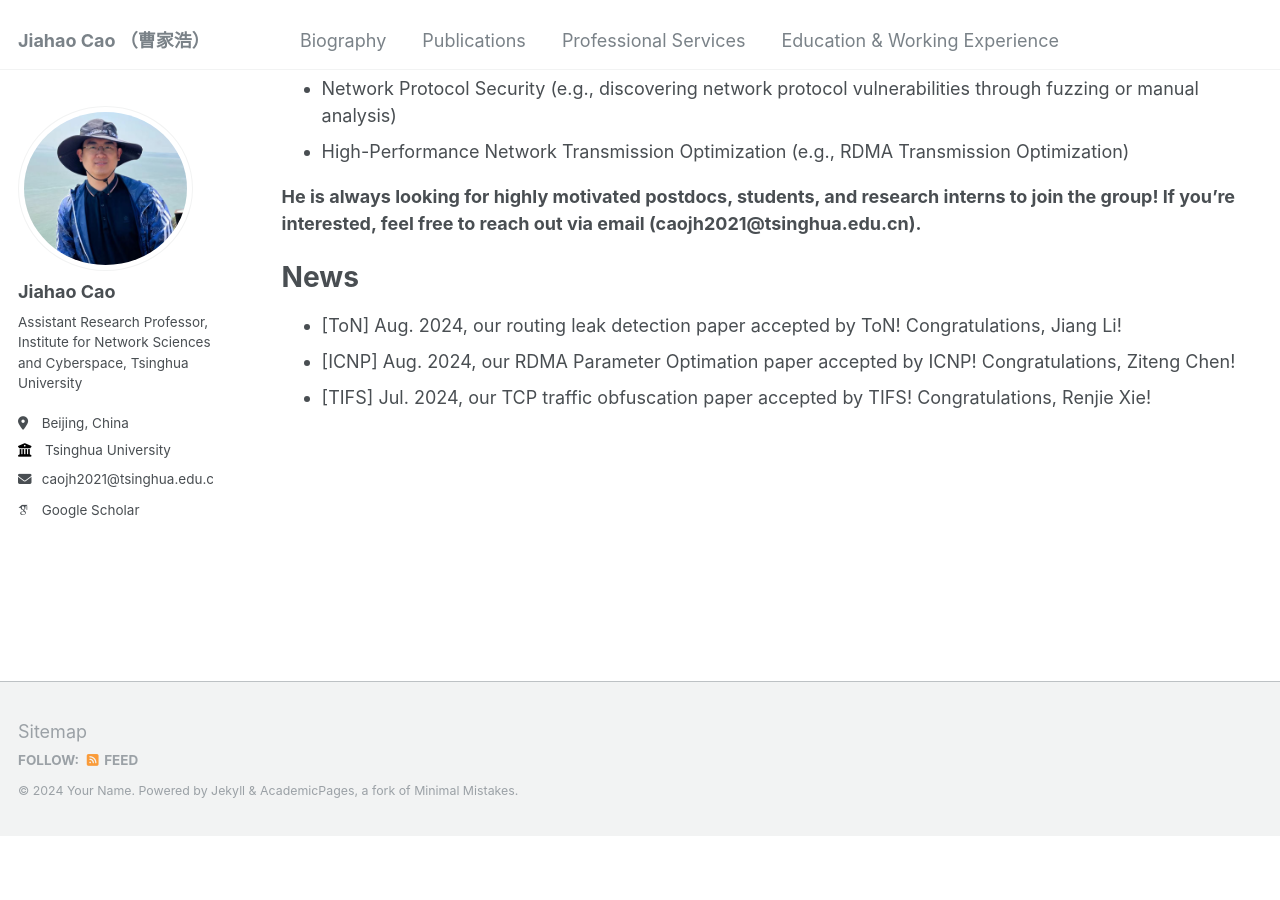
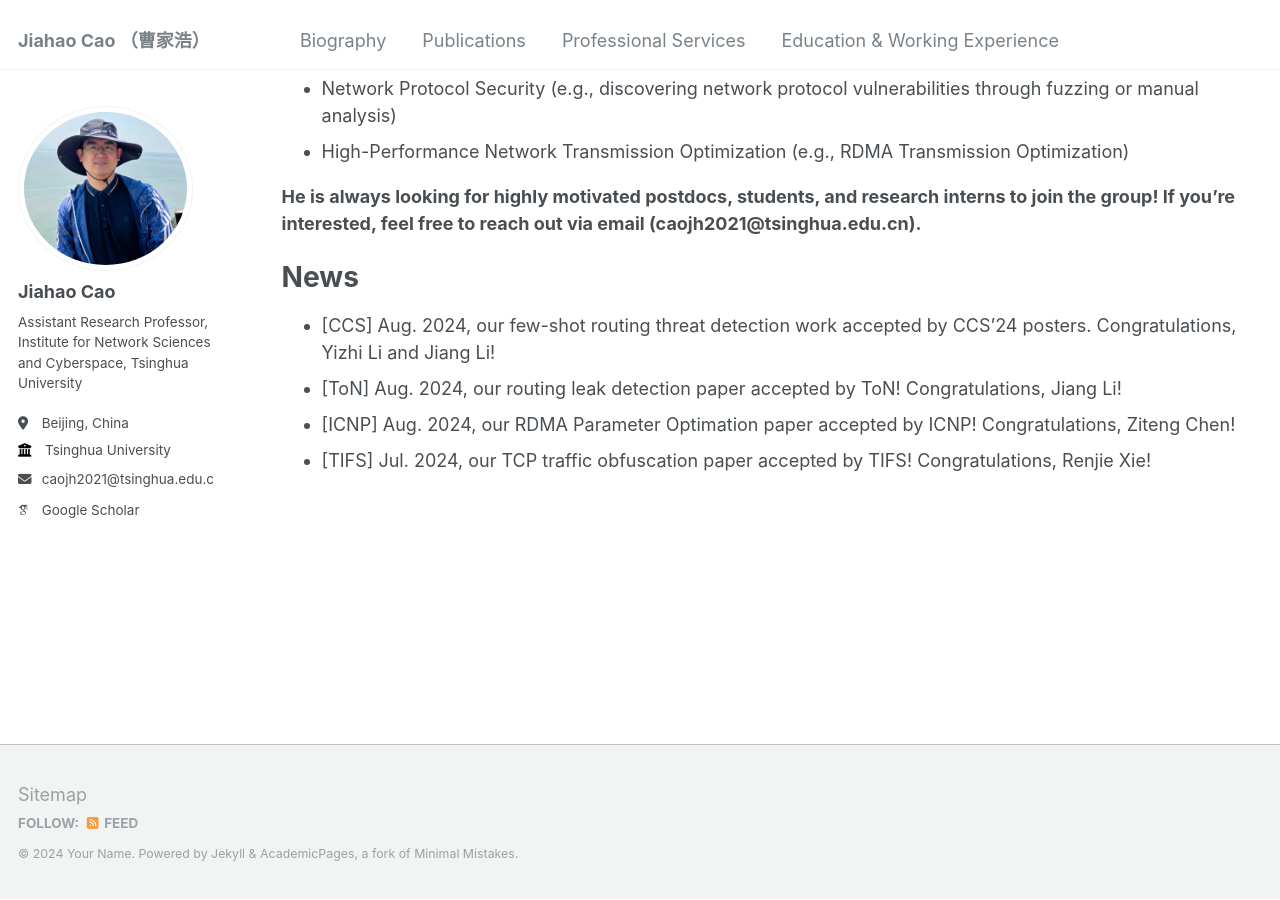
Before and after one commit to caojh15/caojh15.github.io, a Jekyll site: the page built from _pages/about.md, in a window 1280 px wide and 900 px high, scrolled down 561 px. Built offline with Jekyll 4.4.1, drawn with Linux system fonts in a browser that asks for light colours; some web fonts are replaced; before the commit the page ends 1398 px from its top, so only the background shows below that.

Commit message:
Update about.md

```diff
--- a/_pages/about.md
+++ b/_pages/about.md
@@ -20,6 +20,7 @@ His current interests mainly focus on the following domains:
 **He is always looking for highly motivated postdocs, students, and research interns to join the group! If you're interested, feel free to reach out via email (caojh2021@tsinghua.edu.cn).**
 
 # News
+- [CCS] Aug. 2024, our few-shot routing threat detection work accepted by CCS'24 posters. Congratulations, Yizhi Li and Jiang Li!
 - [ToN] Aug. 2024, our routing leak detection paper accepted by ToN! Congratulations, Jiang Li!
 - [ICNP] Aug. 2024, our RDMA Parameter Optimation paper accepted by ICNP! Congratulations, Ziteng Chen!
 - [TIFS] Jul. 2024, our TCP traffic obfuscation paper accepted by TIFS! Congratulations, Renjie Xie!
```
